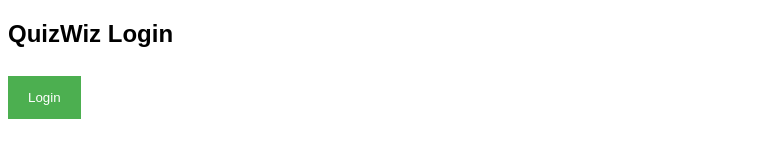
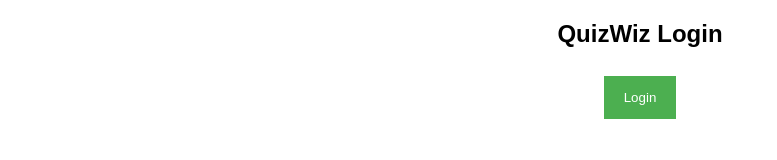
Before and after one commit to rishvanjay/QuizWiz, a website: page QuizWiz/index.html in a window 1280 px wide. Shown: the whole page, without its empty margins (0-777 px from the left). Drawn offline with Linux system fonts and the light colour scheme.

Commit message:
add user to firebase and layout

```diff
--- a/QuizWiz/index.html
+++ b/QuizWiz/index.html
@@ -6,9 +6,9 @@
     </head>
     <body>
 
-    <h2>QuizWiz Login</h2>
+        <center><h2>QuizWiz Login</h2></center>
 
-    <button onclick="document.getElementById('id01').style.display='block'" style="width:auto;">Login</button>
+        <center><button onclick="document.getElementById('id01').style.display='block'" style="width:auto;">Login</button></center>
 
     <div id="id01" class="modal">
 
```
